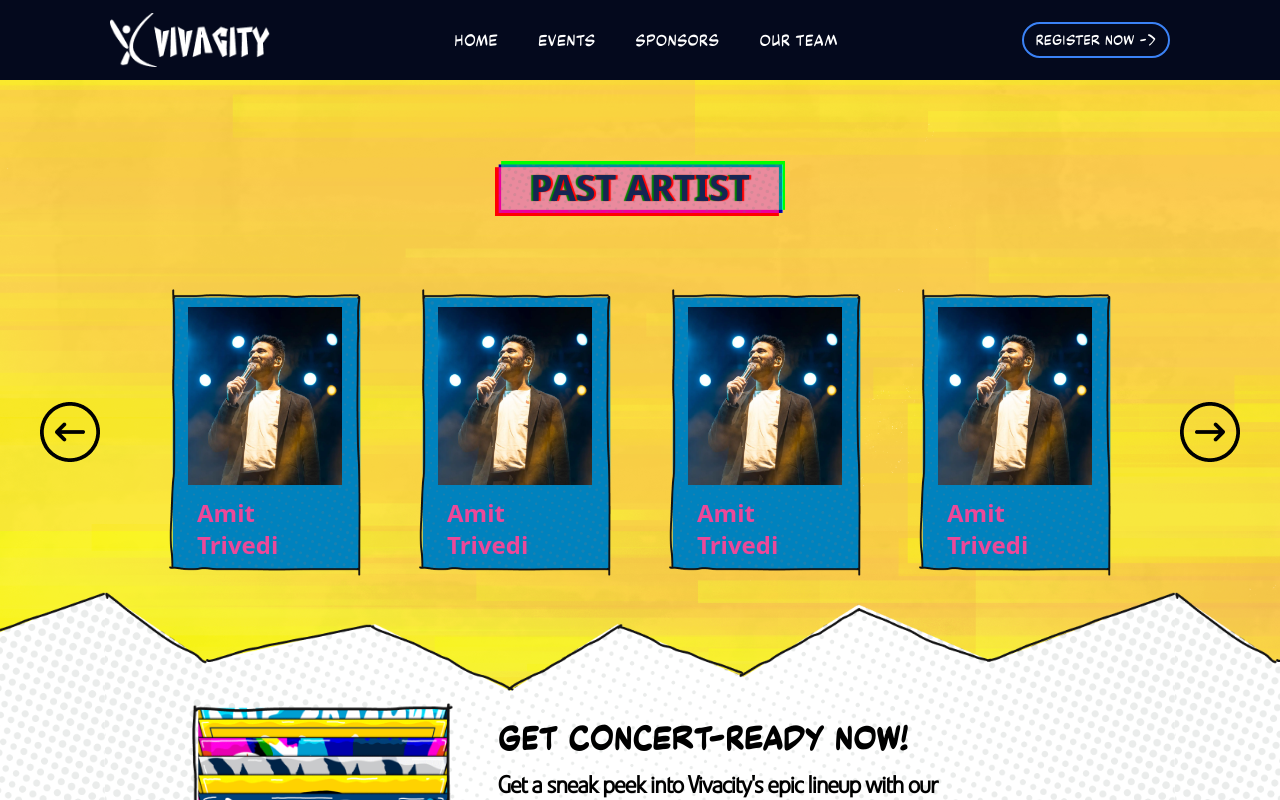
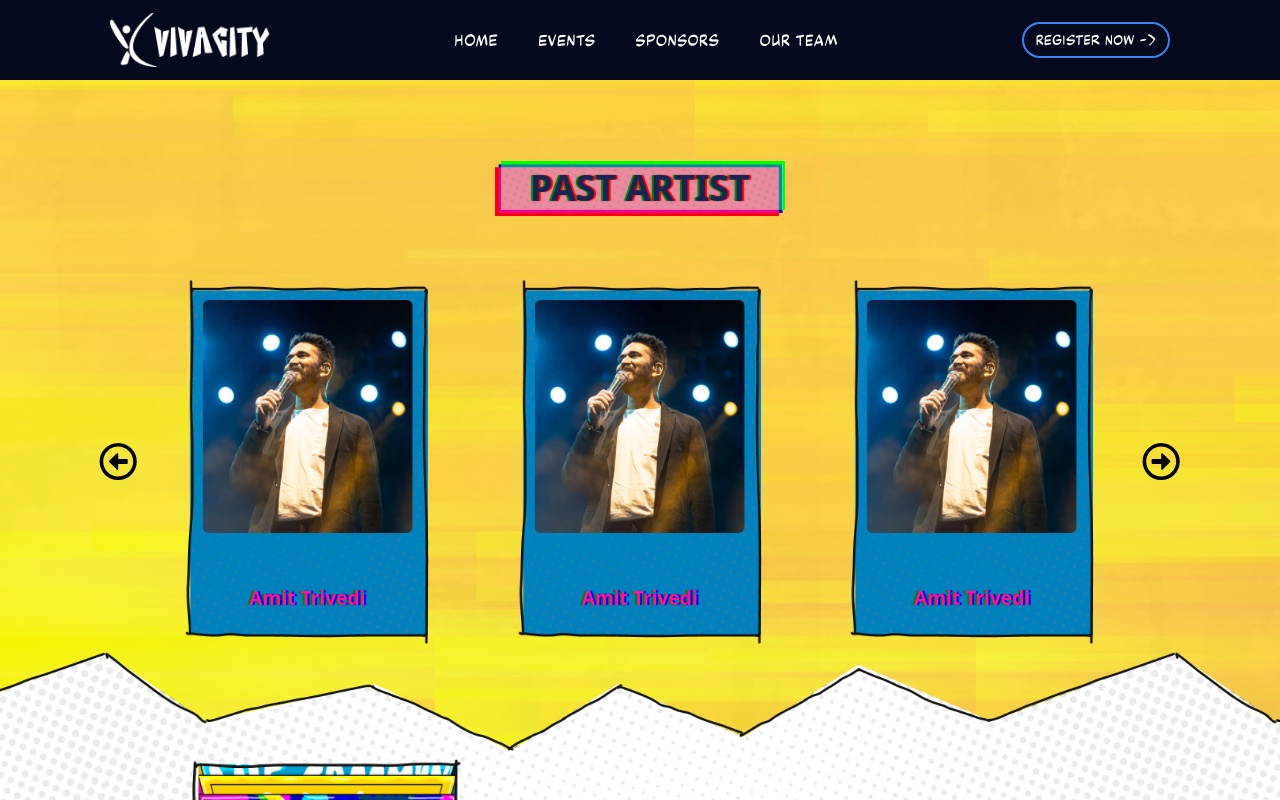
Before and after one commit to Srinjoy1604/Vivacity_main_website_2025, a React (Vite) app in the folder client/: page /pastartists in a window 1280 px wide. Shown: the top 800 px of the page. Built offline with nearby package versions, Linux system fonts and the light colour scheme.

Commit message:
updated past artist

```diff
--- a/client/src/components/Home/pastArtists/ArtistCarosuel.jsx
+++ b/client/src/components/Home/pastArtists/ArtistCarosuel.jsx
@@ -1,47 +1,37 @@
 import React, { useRef, useState, useEffect } from "react";
 import { Swiper, SwiperSlide } from "swiper/react";
-import { Navigation, Pagination, Scrollbar } from "swiper/modules";
+import { Navigation, Pagination, Scrollbar, Autoplay } from "swiper/modules";
 import ArtistCard from "./card";
 import "swiper/css";
 import "swiper/css/navigation";
 import "swiper/css/pagination";
 import "swiper/css/scrollbar";
 import Amit from "../../../assets/images/AmitTrivedi.png";
-import LeftButton from "../../../assets/images/LeftButton.png";
-import RightButton from "../../../assets/images/RightButton.png";
+import {
+  FaRegArrowAltCircleRight,
+  FaRegArrowAltCircleLeft,
+} from "react-icons/fa";
 
 function Artist() {
   const swiperRef = useRef(null);
-  const [Slide, setSlide] = useState(5);
+  const [slidesPerView, setSlidesPerView] = useState(3);
 
-  const SlideNum = [
-    [768, 1],
-    [1024, 2],
-    [1280, 3],
-    [1536, 4],
-  ];
-
-  const setSlideNum = () => {
-    const size = window.innerWidth;
-
-    for (let i = 0; i < SlideNum.length; i++) {
-      if (size < SlideNum[i][0]) {
-        setSlide(SlideNum[i][1]);
-        return;
-      }
+  const updateSlidesPerView = () => {
+    const width = window.innerWidth;
+    if (width < 768) {
+      setSlidesPerView(1);
+    } else if (width < 1024) {
+      setSlidesPerView(2);
+    } else {
+      setSlidesPerView(3);
     }
   };
 
   useEffect(() => {
-    setSlideNum();
-    const handleResize = () => {
-      setSlideNum();
-    };
-
-    window.addEventListener("resize", handleResize);
-
+    updateSlidesPerView();
+    window.addEventListener("resize", updateSlidesPerView);
     return () => {
-      window.removeEventListener("resize", handleResize);
+      window.removeEventListener("resize", updateSlidesPerView);
     };
   }, []);
 
@@ -89,25 +79,25 @@ function Artist() {
   };
 
   return (
-    <div className="relative">
+    <div className="relative w-full px-[6%]">
+      <div className="relative w-full flex items-center justify-center">
         <Swiper
-        modules={[Navigation, Pagination, Scrollbar]}
+          modules={[Navigation, Pagination, Scrollbar, Autoplay]}
           spaceBetween={40}
-        slidesPerView={Slide}
+          slidesPerView={slidesPerView}
           onSlideChange={() => console.log("Slide change")}
           onSwiper={(swiper) => console.log(swiper)}
-        className="w-full md:w-3/4 lg:w-3/4 p-5"
+          className="w-[85%] py-[3%] [&_.swiper-slide]:flex [&_.swiper-slide]:items-center [&_.swiper-slide]:justify-center"
           ref={swiperRef}
+          initialSlide={0}
+          loop={true}
+          autoplay={{
+            delay: 3000,
+            disableOnInteraction: false,
+          }}
         >
           {Artists.map((item, index) => (
-          <SwiperSlide
-            key={index}
-            style={{
-              display: "flex",
-              alignItems: "center",
-              justifyContent: "center",
-            }}
-          >
+            <SwiperSlide key={index}>
               <ArtistCard artist={item} />
             </SwiperSlide>
           ))}
@@ -115,19 +105,20 @@ function Artist() {
 
         <button
           onClick={goToPrevSlide}
-        className=" hidden absolute top-1/2 left-0 transform -translate-y-1/2 text-3xl text-white p-4 rounded-full cursor-pointer hover:scale-105 pl-10 sm:block"
+          className="absolute top-1/2 left-0 transform -translate-y-1/2 text-black p-[2%] rounded-full cursor-pointer hover:scale-110 transition-transform z-10"
           aria-label="Previous Slide"
         >
-        <img src={LeftButton} alt="Previous" />
+          <FaRegArrowAltCircleLeft className="w-[3vw] h-[3vw] min-w-[24px] min-h-[24px]" />
         </button>
 
         <button
           onClick={goToNextSlide}
-        className=" hidden absolute top-1/2 right-0 transform -translate-y-1/2 text-3xl text-white p-4 rounded-full cursor-pointer hover:scale-105 pr-10 sm:block"
+          className="absolute top-1/2 right-0 transform -translate-y-1/2 text-black p-[2%] rounded-full cursor-pointer hover:scale-110 transition-transform z-10"
           aria-label="Next Slide"
         >
-        <img src={RightButton} alt="Next" />
+          <FaRegArrowAltCircleRight className="w-[3vw] h-[3vw] min-w-[24px] min-h-[24px]" />
         </button>
+      </div>
     </div>
   );
 }
--- a/client/src/components/Home/pastArtists/ConcertReady.jsx
+++ b/client/src/components/Home/pastArtists/ConcertReady.jsx
@@ -31,39 +31,38 @@ function Concert() {
         backgroundPosition: "center",
       }}
     >
-      <div className="w-[90%] md:w-[85%] xl:w-[70%] lg:w-[83%] 2xl:w-[85%] h-full">
+      <div className="w-[90%] md:w-[85%] lg:w-[70%] h-full">
         <div className="flex flex-col md:flex-row w-full gap-[5%] items-center">
           {/* GIF Container */}
           <div className="w-full md:w-[30%] flex justify-center items-center mb-[5%] md:mb-0">
             <img
               src={Gif}
               alt="Concert animation"
-              className="w-[50%] md:w-full h-auto object-contain"
+              className="w-[80%] md:w-full h-auto object-contain"
             />
           </div>
 
           {/* Text and Buttons Container */}
-          <div className="w-full md:w-[68%] flex flex-col">
-            <h2 className="font-rfabb font-bold text-xl md:text-2xl lg:text-3xl xl:text-4xl 2xl:text-6xl 3xl:text-8xl mb-3 text-center md:text-left">
+          <div className="w-full md:w-[65%] flex flex-col">
+            <h2 className="font-rfabb font-bold text-[6vw] md:text-[3vw] lg:text-[2.5vw] mb-[3%] text-center md:text-left">
               GET CONCERT-READY NOW!
             </h2>
-            <p className="font-vetosans font-semibold text-base md:text-lg lg:text-xl xl:text-2xl 2xl:text-3xl tracking-tighter leading-relaxed mb-4 text-center md:text-left">
-              Get a sneak peek into Vivacity's epic lineup with our
-              <br />
+            <p className="font-vetosans font-normal text-[4vw] md:text-[1.8vw] lg:text-[1.2vw] tracking-tighter leading-relaxed mb-[5%] text-center md:text-left">
+              Get a sneak peek into Vivacity's epic lineup with our{" "}
               <span className="italic">handpicked </span>
-              music collection—crafted to set the vibe just right!
-              <br /> So grab your squad, hit play, and let the good times roll.
+              music collection—crafted to set the vibe just right! So grab your
+              squad, hit play, and let the good times roll.
             </p>
             <div className="flex gap-[3%] justify-center md:justify-start flex-wrap">
               <button className="px-[4%] py-[2%] border-2 border-green-500 rounded-3xl text-black font-bold flex items-center gap-2 mb-[2%] text-[3vw] md:text-[1.2vw]">
-                <img src={Spotify} alt="Spotify logo" className="h-[1.5rem]" />
+                <img src={Spotify} alt="Spotify logo" className="h-[1.5em]" />
                 <span>Spotify</span>
               </button>
               <button className="px-[4%] py-[2%] border-2 border-red-500 rounded-3xl text-black font-bold flex items-center gap-2 mb-[2%] text-[3vw] md:text-[1.2vw]">
                 <img
                   src={AppleMusic}
                   alt="Apple Music logo"
-                  className="h-[1.5rem]"
+                  className="h-[1.5em]"
                 />
                 <span>Apple Music</span>
               </button>
--- a/client/src/components/Home/pastArtists/card.jsx
+++ b/client/src/components/Home/pastArtists/card.jsx
@@ -1,9 +1,14 @@
 import React from "react";
-import BackGround from "../../../assets/images/Group 60.png"
-function ArtistCard({ artist }) {
+import BackGround from "../../../assets/images/Group 60.png";
+
+const ArtistCard = ({ artist }) => {
+  // Calculate base dimensions for 1320x1320 viewport
+  // Card size should be 302x451 at 1320px viewport width
+  // Converting to percentages: (302/1320)*100 ≈ 22.87% for width
+
   return (
-    <div className="p-6 text-pink-500 min-h-[40vh] w-[50vw] sm:w-[30vw] md:w-[25vw] lg:w-[20vw] xl:w-[15vw] flex justify-center items-center flex-col"
-
+    <div
+      className="relative w-[22.87%] min-w-[250px] aspect-[310/451] m-2"
       style={{
         backgroundImage: `url(${BackGround})`,
         backgroundSize: "contain",
@@ -11,18 +16,31 @@ function ArtistCard({ artist }) {
         backgroundPosition: "center",
       }}
     >
-      <div className="p-6 sm:p-2">
-      <img src={artist.Src} alt={artist.Name} className="" style={{minWidth:"12vw"}}/>
+      {/* Image Container */}
+      <div className="relative w-full h-[75%] overflow-hidden p-[8%]">
+        <img
+          src={artist.Src}
+          alt={artist.Name}
+          className="w-full h-full object-cover rounded-md"
+        />
       </div>
+
+      {/* Name Container */}
+      <div className="w-full h-[25%] flex items-center justify-center">
         <h3
-        className=" text-xs font-bold font-ricks p-1 sm:text-base lg:text-xl xl:text-2xl"
+          className="font-bold text-center"
           style={{
-          textShadow: "2px 0px 1px blue, -2px 0px 1px 1px green",
+            // Responsive font size using clamp
+            fontSize: "clamp(1rem, 1.5vw, 1.5rem)",
+            color: "#FF1493", // Pink color
+            textShadow: "2px 0px 1px blue, -2px 0px 1px green",
           }}
         >
           {artist.Name}
         </h3>
       </div>
+    </div>
   );
-}
+};
+
 export default ArtistCard;
```
Also changed, not shown: client/src/components/Home/Events.jsx (line endings or trailing spaces). Lines whose indentation alone changed are shown as unchanged.
